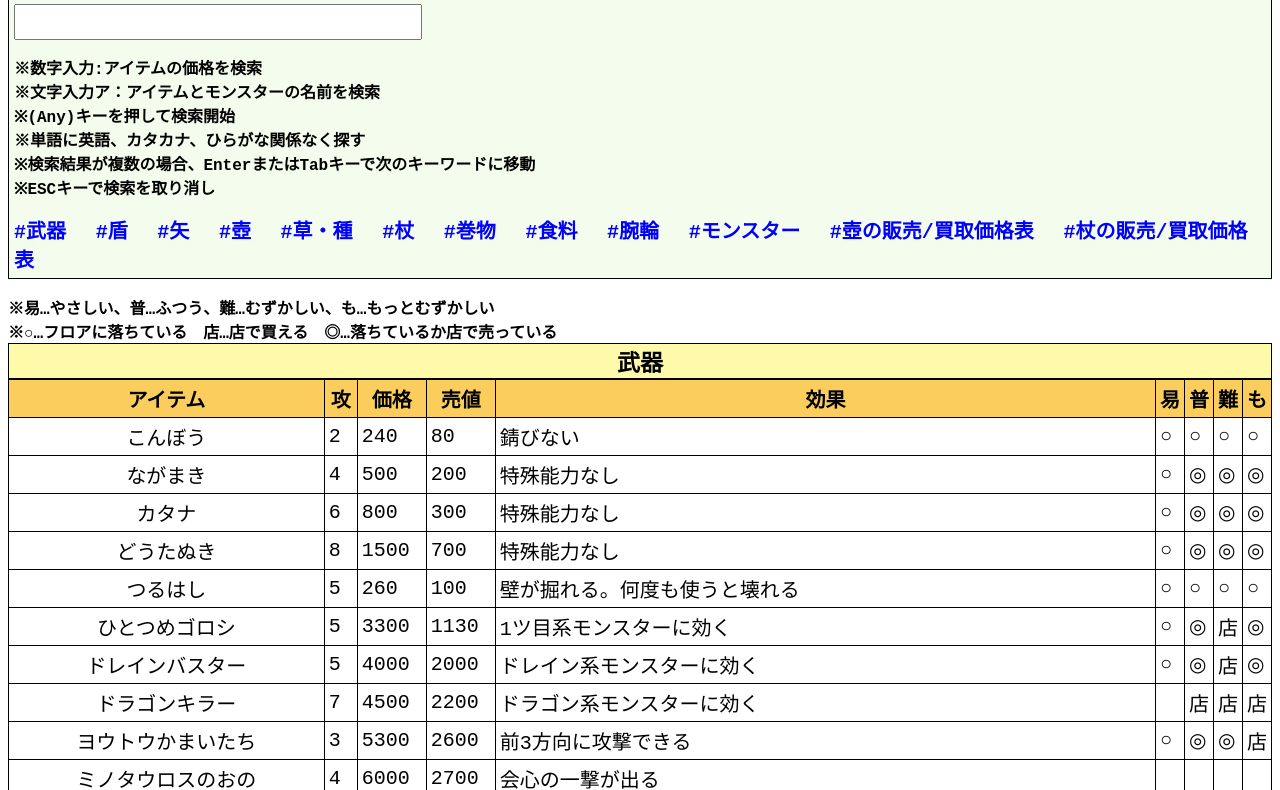
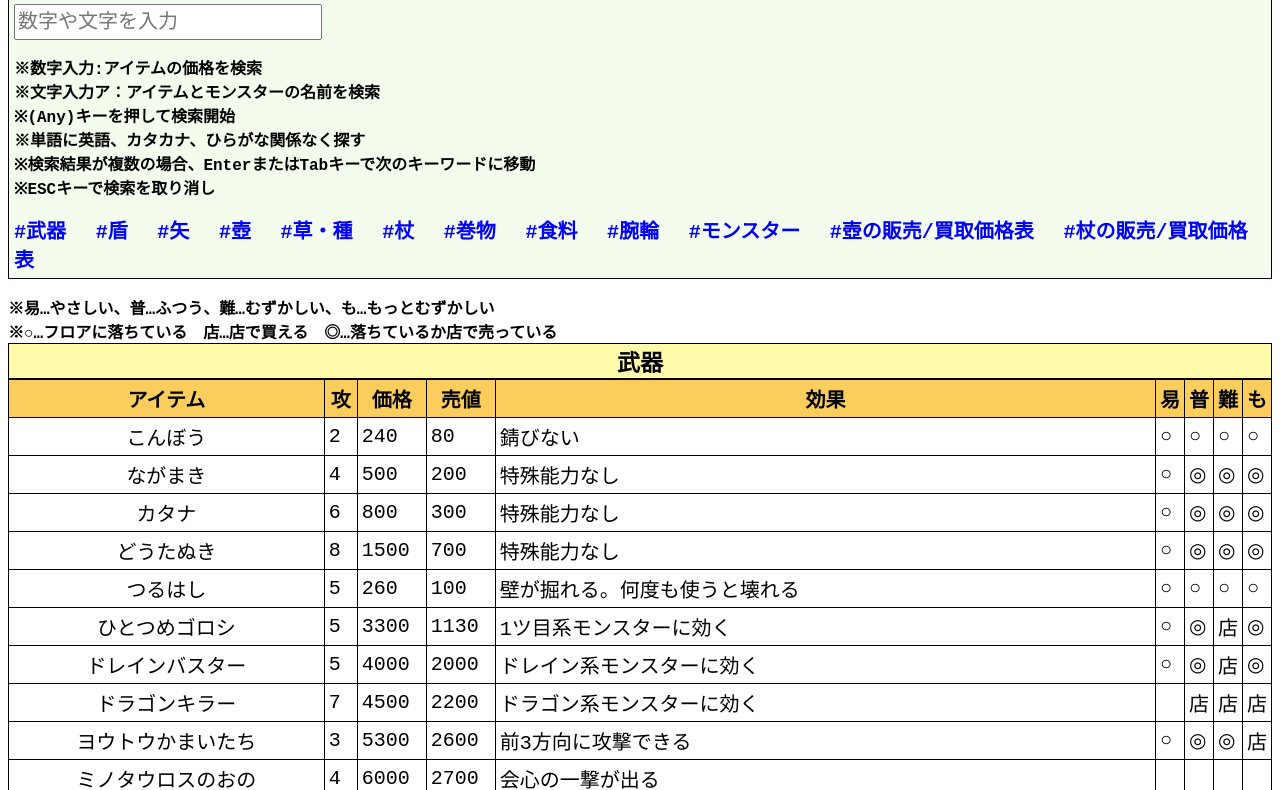
Before and after one commit to guljam/sirengbsearch, a plain HTML site: page index.html in a window 1280 px wide. Shown: the part 85-875 px from the top of the page. Drawn offline with Linux system fonts and the light colour scheme.

Commit message:
Update index.html

```diff
--- a/index.html
+++ b/index.html
@@ -99,7 +99,7 @@
     }
 
     #input {
-      min-width: 400px;
+      min-width: 300px;
       height: 30px;
       font-size: 20px;
       margin-bottom: 15px;
@@ -165,7 +165,7 @@
       <div id="originallink">データ参考:<a href="https://gameboy123.web.fc2.com/sirengb1.top.html">「風来のシレンＧＢ 月影村の怪物」
           +GBCLOVER</a></div>
     </div>
-    <input type="text" id="input" maxlength="50">
+    <input type="text" id="input" maxlength="50" placeholder="数字や文字を入力">
     <b id="searchtip">
       ※数字入力:アイテムの価格を検索<br>
       ※文字入力ア：アイテムとモンスターの名前を検索<br>
```
